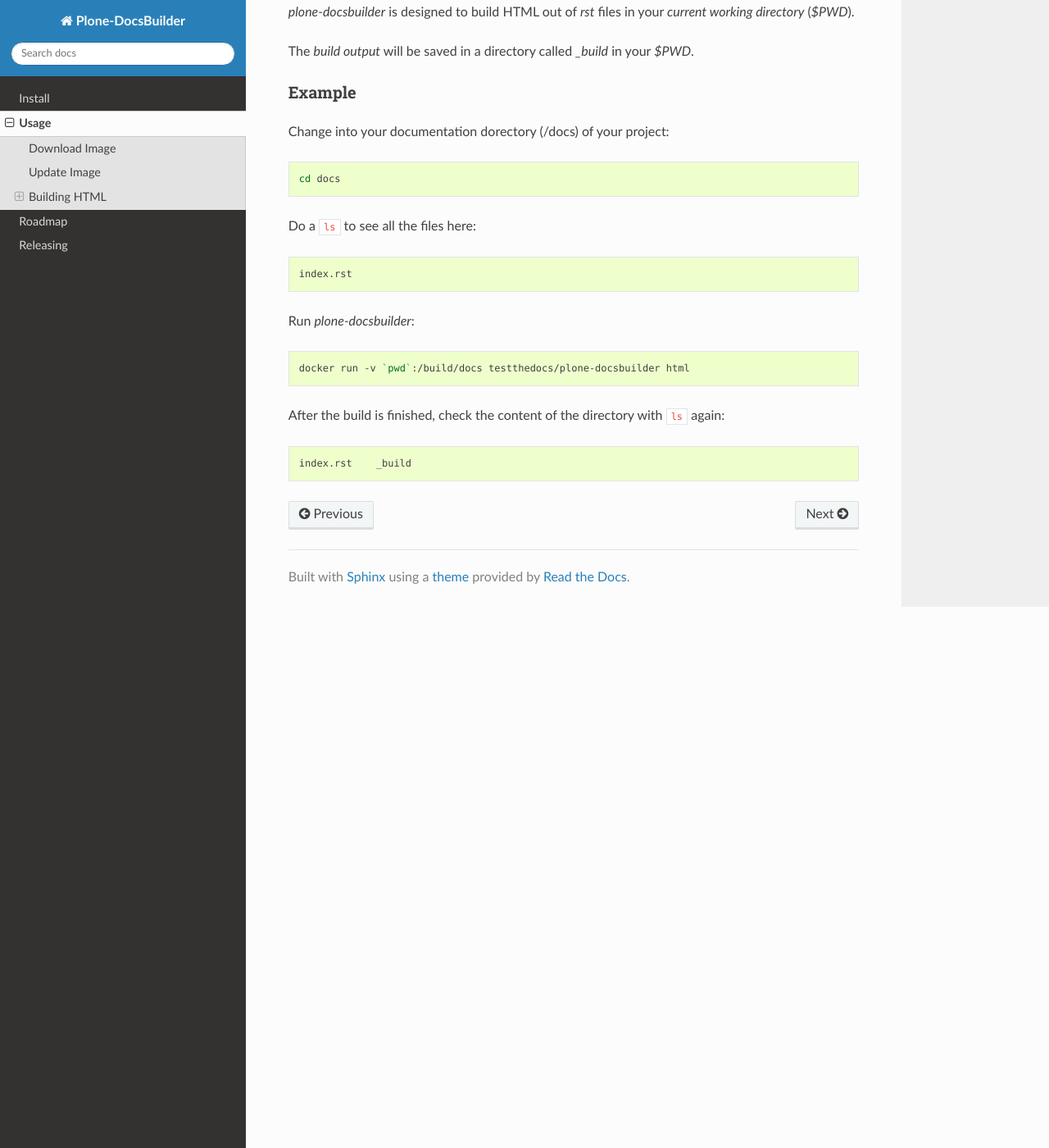
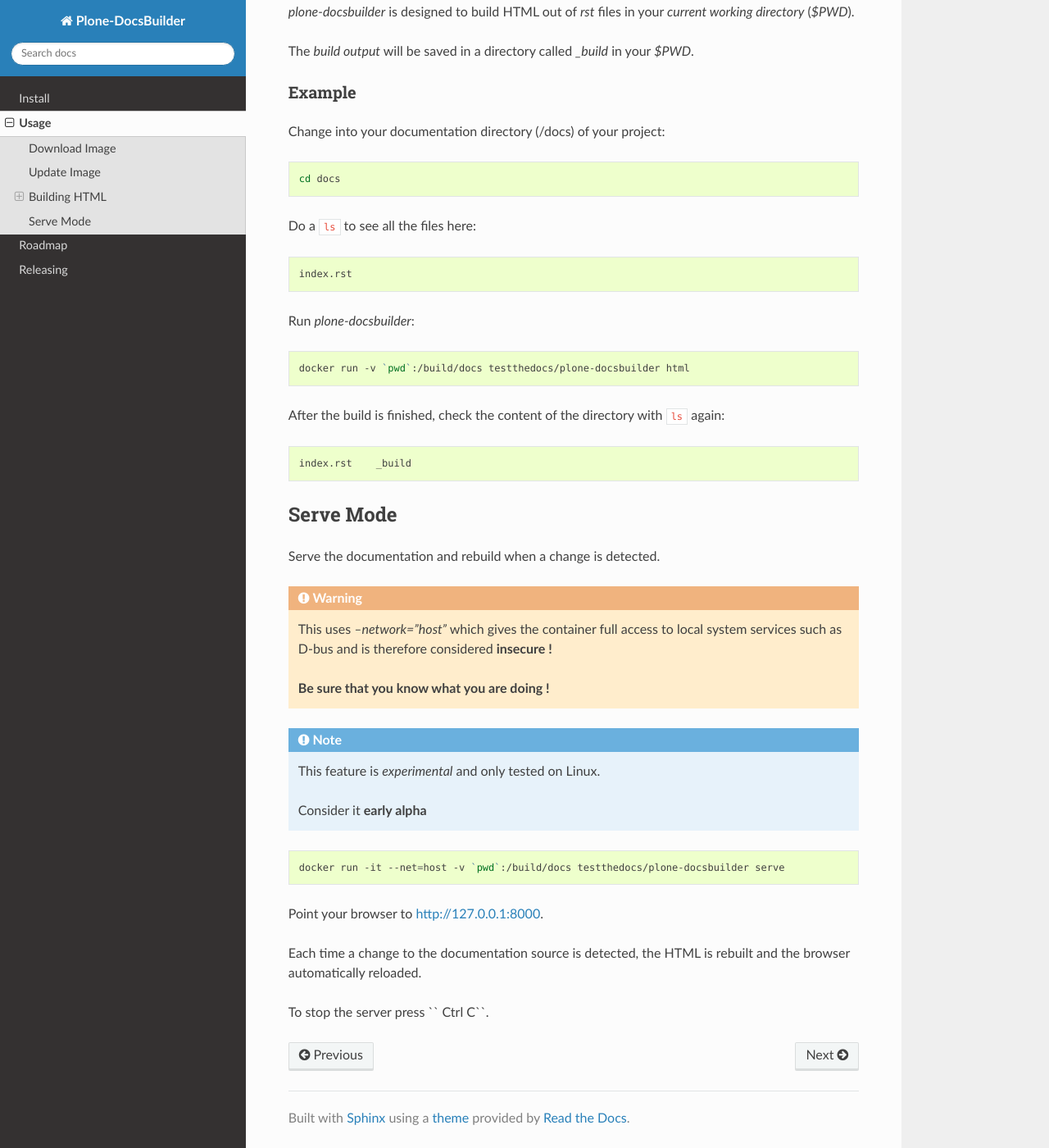
Before and after one commit to testthedocs/plone-docsbuilder, a Sphinx documentation site: the page built from docs/usage.rst, in a window 1280 px wide and 1400 px high, scrolled down 824 px. Shown: the whole window at 82% size. Built offline with Sphinx 7.4.7 and the Read the Docs theme 2.0.0, drawn with Linux system fonts in a browser that asks for light colours.

Commit message:
Add: sphinx-autubuild feature, early alpha and not secure!

```diff
--- a/docs/usage.rst
+++ b/docs/usage.rst
@@ -40,7 +40,7 @@ The *build output* will be saved in a directory called *_build* in your `$PWD`.
 Example
 -------
 
-Change into your documentation dorectory (/docs) of your project:
+Change into your documentation directory (/docs) of your project:
 
 .. code-block:: shell
 
@@ -63,3 +63,32 @@ After the build is finished, check the content of the directory with ``ls`` agai
 .. code-block:: shell
 
    index.rst    _build
+
+
+Serve Mode
+==========
+
+Serve the documentation and rebuild when a change is detected.
+
+.. warning::
+
+   This uses *--network="host"* which gives the container full access to local system services
+   such as D-bus and is therefore considered **insecure !**
+
+   **Be sure that you know what you are doing !**
+
+.. note::
+
+   This feature is *experimental* and only tested on Linux.
+
+   Consider it **early alpha**
+
+.. code-block:: shell
+
+   docker run -it --net=host -v `pwd`:/build/docs testthedocs/plone-docsbuilder serve
+
+Point your browser to  http://127.0.0.1:8000.
+
+Each time a change to the documentation source is detected, the HTML is rebuilt and the browser automatically reloaded.
+
+To stop the server press `` Ctrl C``.
```
Also changed, not shown: CHANGES.md (+2 -0 lines), 2 other files.
